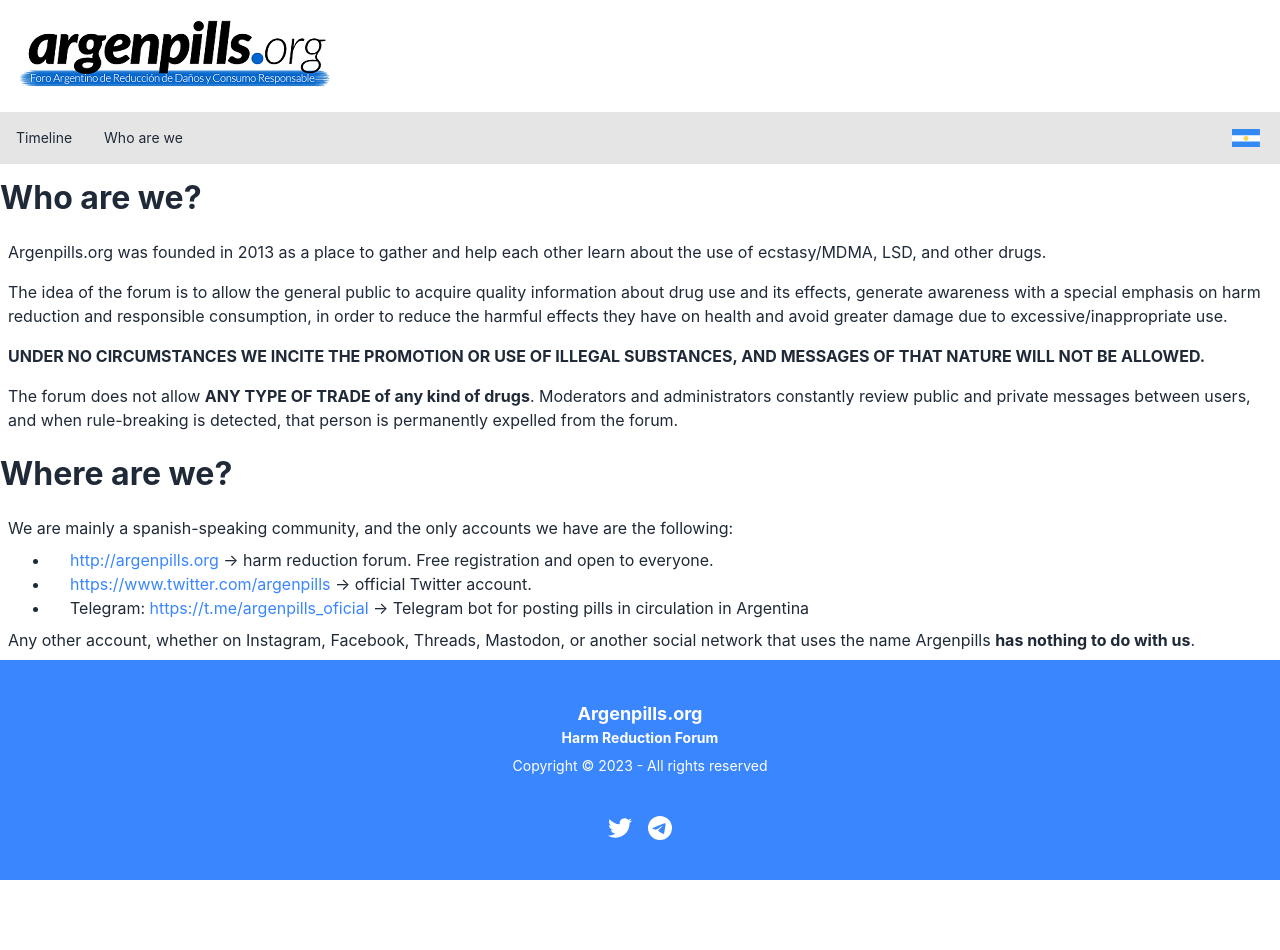
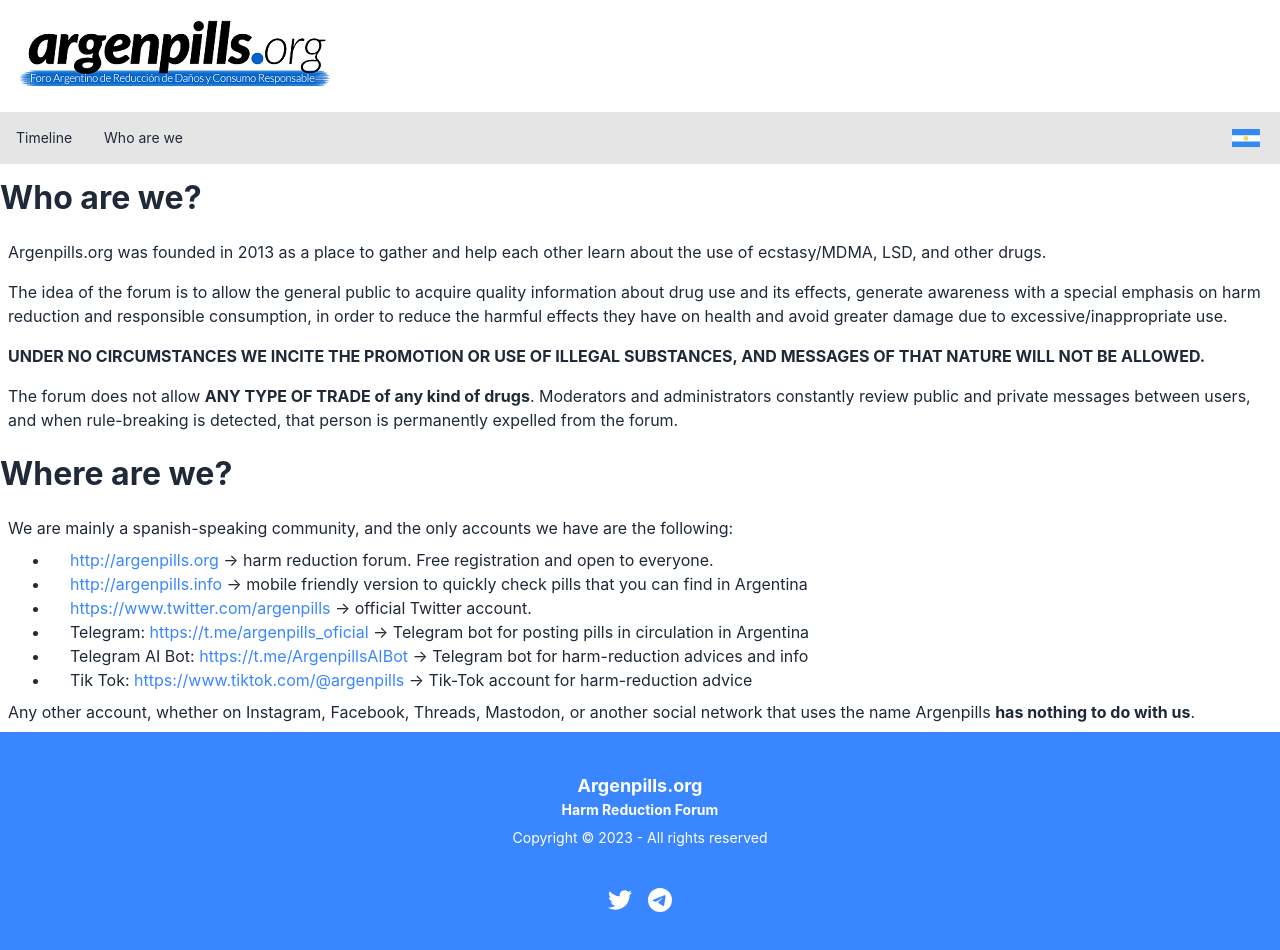
Before and after one commit to stitcharg/argenpills-descansos, a React (Vite) app: page /en/who-are-we in a window 1280 px wide. Before the commit the page ends 880 px from the top, so only its background shows below. Built offline with nearby package versions, Linux system fonts and the light colour scheme.

Commit message:
Agregado de las nuevas redes sociales

```diff
--- a/public/locales/en/translation.json
+++ b/public/locales/en/translation.json
@@ -88,8 +88,11 @@
 		"title-where": "Where are we?",
 		"where-p1": "We are mainly a spanish-speaking community, and the only accounts we have are the following:",
 		"where-l1": "<a target=\"_blank\" rel=\"noopener noreferrer\" href=\"http://argenpills.org\">http://argenpills.org</a> → harm reduction forum. Free registration and open to everyone.",
-        "where-l2": "<a target=\"_blank\" rel=\"noopener noreferrer\" href=\"https://www.twitter.com/argenpills\">https://www.twitter.com/argenpills</a> → official Twitter account.",
-        "where-l3": "Telegram: <a target=\"_blank\" rel=\"noopener noreferrer\" href=\"https://t.me/argenpills_oficial\">https://t.me/argenpills_oficial</a> → Telegram bot for posting pills in circulation in Argentina",
+		"where-l2": "<a target=\"_blank\" rel=\"noopener noreferrer\" href=\"http://argenpills.info\">http://argenpills.info</a> → mobile friendly version to quickly check pills that you can find in Argentina",
+		"where-l3": "<a target=\"_blank\" rel=\"noopener noreferrer\" href=\"https://www.twitter.com/argenpills\">https://www.twitter.com/argenpills</a> → official Twitter account.",
+		"where-l4": "Telegram: <a target=\"_blank\" rel=\"noopener noreferrer\" href=\"https://t.me/argenpills_oficial\">https://t.me/argenpills_oficial</a> → Telegram bot for posting pills in circulation in Argentina",
+		"where-l5": "Telegram AI Bot: <a target=\"_blank\" rel=\"noopener noreferrer\" href=\"https://t.me/ArgenpillsAIBot\">https://t.me/ArgenpillsAIBot</a> → Telegram bot for harm-reduction advices and info",
+		"where-l6": "Tik Tok: <a target=\"_blank\" rel=\"noopener noreferrer\" href=\"https://www.tiktok.com/@argenpills\">https://www.tiktok.com/@argenpills</a> → Tik-Tok account for harm-reduction advice",
 		"where-p2": "Any other account, whether on Instagram, Facebook, Threads, Mastodon, or another social network that uses the name Argenpills <strong>has nothing to do with us</strong>."
 	}
 }
--- a/public/locales/es/translation.json
+++ b/public/locales/es/translation.json
@@ -88,8 +88,11 @@
 		"title-where": "¿Dónde estamos?",
 		"where-p1": "Las &uacute;nicas cuentas que tenemos son las siguientes:",
 		"where-l1": "<a target=\"_blank\" rel=\"noopener noreferrer\" href=\"http: //argenpills.org\">http://argenpills.org</a> → foro de reduccion de da&ntilde;os. Registro gratuito y abierto a todo el mundo.",
-        "where-l2": "<a target=\"_blank\" rel=\"noopener noreferrer\" href=\"https://www.twitter.com/argenpills\">https://www.twitter.com/argenpills</a> → cuenta oficial de twitter.",
-        "where-l3": "Telegram: <a target=\"_blank\" rel=\"noopener noreferrer\" href=\"https://t.me/argenpills_oficial\">https://t.me/argenpills_oficial</a> → bot de Telegram para publicar las pastillas en circulacion en Argentina",
+		"where-l2": "<a target=\"_blank\" rel=\"noopener noreferrer\" href=\"http: //argenpills.info\">http://argenpills.info</a> → version mobile para ver r&aacute;pidamente las pastillas en cirulacion de Argentina.",
+		"where-l3": "<a target=\"_blank\" rel=\"noopener noreferrer\" href=\"https://www.twitter.com/argenpills\">https://www.twitter.com/argenpills</a> → cuenta oficial de twitter.",
+		"where-l4": "Telegram: <a target=\"_blank\" rel=\"noopener noreferrer\" href=\"https://t.me/argenpills_oficial\">https://t.me/argenpills_oficial</a> → bot de Telegram para publicar las pastillas en circulaci&oacute;n en Argentina",
+		"where-l5": "Telegram AI Bot: <a target=\"_blank\" rel=\"noopener noreferrer\" href=\"https://t.me/ArgenpillsAIBot\">https://t.me/ArgenpillsAIBot</a> → bot de Telegram para realizar preguntas de reducci&oacute;n de da&ntilde;os",
+		"where-l6": "Tik Tok: <a target=\"_blank\" rel=\"noopener noreferrer\" href=\"https://www.tiktok.com/@argenpills\">https://www.tiktok.com/@argenpills</a> → canal de divulgaci&oacute;n de data de reduccion de da&ntilde;os",
 		"where-p2": "Cualquier otra cuenta, sea en Instagram, Facebook, Threads, Mastodon u otra red social que use el nombre de Argenpills <strong>no tiene nada que ver con nosotros</strong>."
 	}
 }
--- a/src/pages/about-us.tsx
+++ b/src/pages/about-us.tsx
@@ -48,6 +48,15 @@ const AboutUs: React.FC<PageProps> = ({ language }) => {
 							<li>
 								{parse(t("about-us.where-l3"))}
 							</li>
+							<li>
+								{parse(t("about-us.where-l4"))}
+							</li>
+							<li>
+								{parse(t("about-us.where-l5"))}
+							</li>
+							<li>
+								{parse(t("about-us.where-l6"))}
+							</li>
 						</ul>
 						<p>
 							{parse(t("about-us.where-p2"))}
```
Lines whose indentation alone changed are shown as unchanged.
